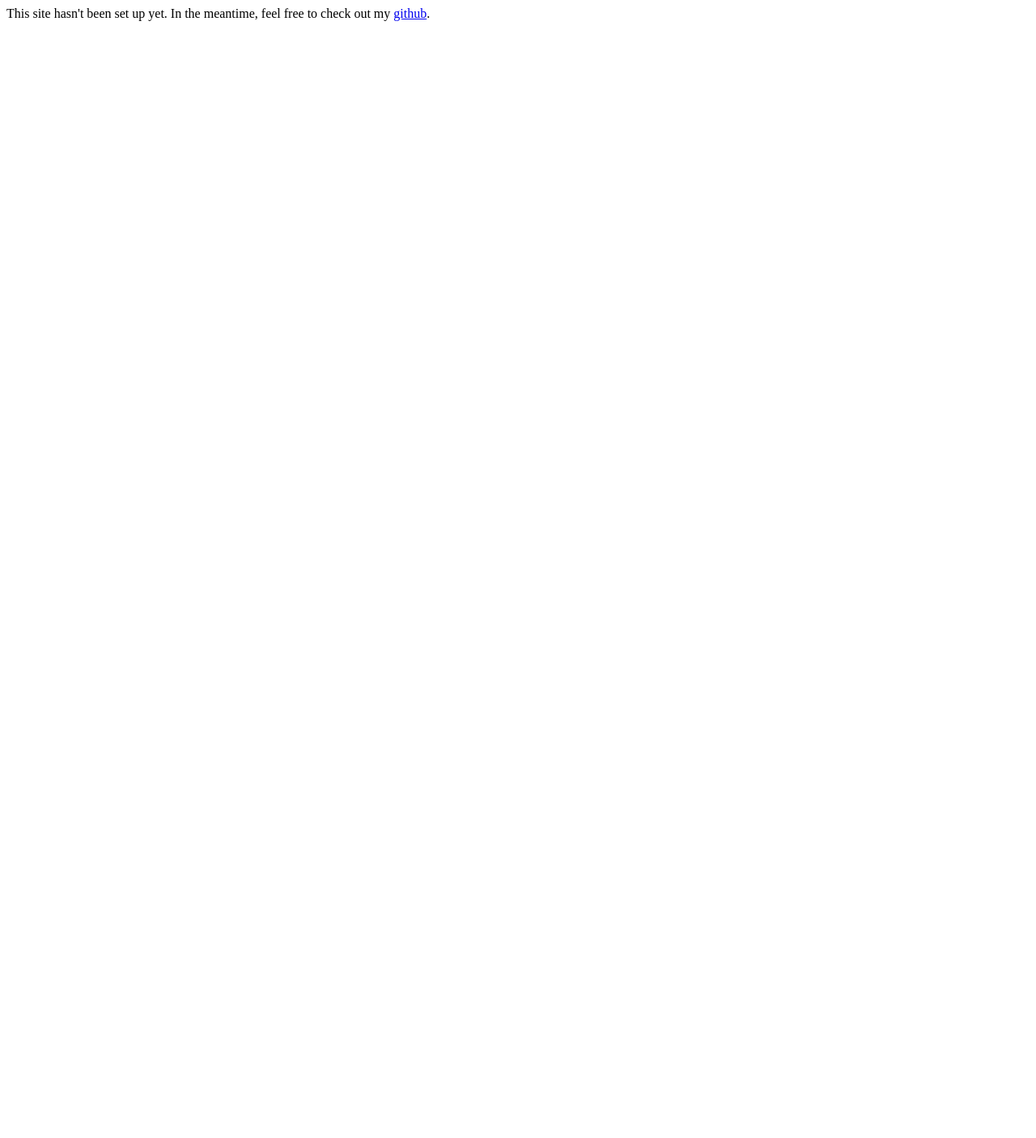
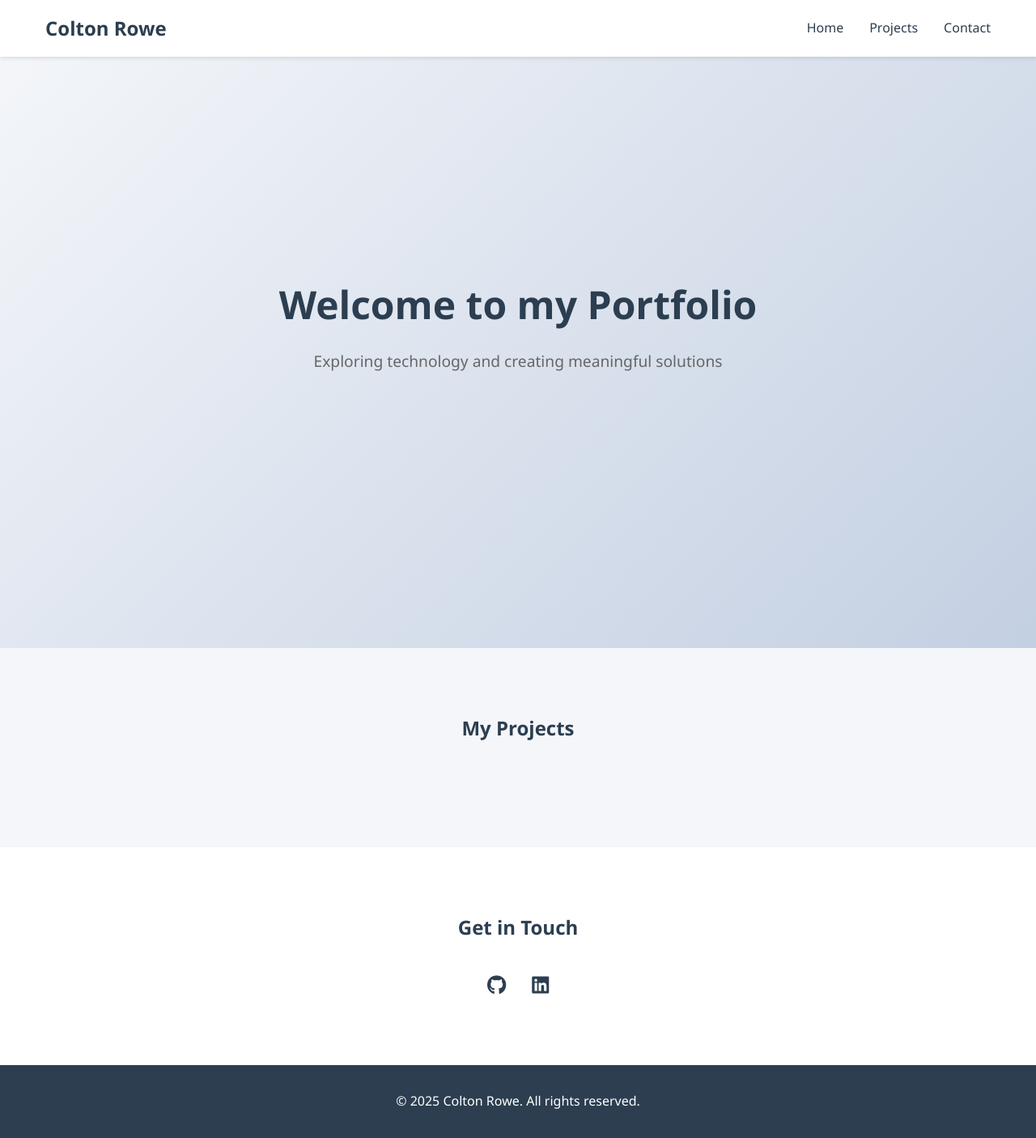
Before and after one commit to enau7/coltonrowe, a plain HTML site: page index.html in a window 1280 px wide. Shown: the whole page at 81% size. Before the commit the page ends 800 px from the top, so only its background shows below. Drawn offline with Linux system fonts and the light colour scheme.

Commit message:
nice layout

```diff
--- a/index.html
+++ b/index.html
@@ -1 +1,50 @@
-This site hasn't been set up yet. In the meantime, feel free to check out my <a href="https://github.com/enau7">github</a>.
+<!DOCTYPE html>
+<html lang="en">
+<head>
+    <meta charset="UTF-8">
+    <meta name="viewport" content="width=device-width, initial-scale=1.0">
+    <title>Colton Rowe - Portfolio</title>
+    <link rel="stylesheet" href="styles.css">
+    <link rel="stylesheet" href="https://cdnjs.cloudflare.com/ajax/libs/font-awesome/6.0.0/css/all.min.css">
+</head>
+<body>
+    <nav class="navbar">
+        <div class="nav-content">
+            <h1 class="logo">Colton Rowe</h1>
+            <ul class="nav-links">
+                <li><a href="#home">Home</a></li>
+                <li><a href="#projects">Projects</a></li>
+                <li><a href="#contact">Contact</a></li>
+            </ul>
+        </div>
+    </nav>
+
+    <section id="home" class="hero">
+        <div class="hero-content">
+            <h2>Welcome to my Portfolio</h2>
+            <p>Exploring technology and creating meaningful solutions</p>
+        </div>
+    </section>
+
+    <section id="projects" class="projects">
+        <h2>My Projects</h2>
+        <div class="projects-grid">
+            <!-- Project cards will be added here -->
+        </div>
+    </section>
+
+    <section id="contact" class="contact">
+        <h2>Get in Touch</h2>
+        <div class="social-links">
+            <a href="https://github.com/enau7" target="_blank" class="social-icon"><i class="fab fa-github"></i></a>
+            <a href="#" target="_blank" class="social-icon"><i class="fab fa-linkedin"></i></a>
+        </div>
+    </section>
+
+    <footer>
+        <p>&copy; 2025 Colton Rowe. All rights reserved.</p>
+    </footer>
+
+    <script src="script.js"></script>
+</body>
+</html>
--- /dev/null
+++ b/styles.css
@@ -0,0 +1,144 @@
+:root {
+    --primary-color: #2c3e50;
+    --secondary-color: #3498db;
+    --background-color: #f5f6fa;
+    --text-color: #2c3e50;
+    --accent-color: #e74c3c;
+}
+
+* {
+    margin: 0;
+    padding: 0;
+    box-sizing: border-box;
+}
+
+body {
+    font-family: 'Segoe UI', Tahoma, Geneva, Verdana, sans-serif;
+    line-height: 1.6;
+    color: var(--text-color);
+    background-color: var(--background-color);
+}
+
+/* Navigation */
+.navbar {
+    position: fixed;
+    width: 100%;
+    background-color: white;
+    box-shadow: 0 2px 5px rgba(0,0,0,0.1);
+    z-index: 1000;
+}
+
+.nav-content {
+    max-width: 1200px;
+    margin: 0 auto;
+    padding: 1rem;
+    display: flex;
+    justify-content: space-between;
+    align-items: center;
+}
+
+.logo {
+    font-size: 1.5rem;
+    color: var(--primary-color);
+}
+
+.nav-links {
+    display: flex;
+    list-style: none;
+    gap: 2rem;
+}
+
+.nav-links a {
+    text-decoration: none;
+    color: var(--primary-color);
+    font-weight: 500;
+    transition: color 0.3s ease;
+}
+
+.nav-links a:hover {
+    color: var(--secondary-color);
+}
+
+/* Hero Section */
+.hero {
+    height: 100vh;
+    display: flex;
+    align-items: center;
+    justify-content: center;
+    text-align: center;
+    padding: 2rem;
+    background: linear-gradient(135deg, #f5f7fa 0%, #c3cfe2 100%);
+}
+
+.hero-content h2 {
+    font-size: 3rem;
+    margin-bottom: 1rem;
+    color: var(--primary-color);
+}
+
+.hero-content p {
+    font-size: 1.2rem;
+    color: #666;
+}
+
+/* Projects Section */
+.projects {
+    padding: 5rem 2rem;
+    max-width: 1200px;
+    margin: 0 auto;
+}
+
+.projects h2 {
+    text-align: center;
+    margin-bottom: 3rem;
+    color: var(--primary-color);
+}
+
+.projects-grid {
+    display: grid;
+    grid-template-columns: repeat(auto-fit, minmax(300px, 1fr));
+    gap: 2rem;
+}
+
+/* Contact Section */
+.contact {
+    padding: 5rem 2rem;
+    background-color: white;
+    text-align: center;
+}
+
+.social-links {
+    display: flex;
+    justify-content: center;
+    gap: 2rem;
+    margin-top: 2rem;
+}
+
+.social-icon {
+    font-size: 1.5rem;
+    color: var(--primary-color);
+    transition: color 0.3s ease;
+}
+
+.social-icon:hover {
+    color: var(--secondary-color);
+}
+
+/* Footer */
+footer {
+    text-align: center;
+    padding: 2rem;
+    background-color: var(--primary-color);
+    color: white;
+}
+
+/* Responsive Design */
+@media (max-width: 768px) {
+    .nav-links {
+        display: none;
+    }
+
+    .hero-content h2 {
+        font-size: 2rem;
+    }
+}
```
Also changed, not shown: 1 other file.
